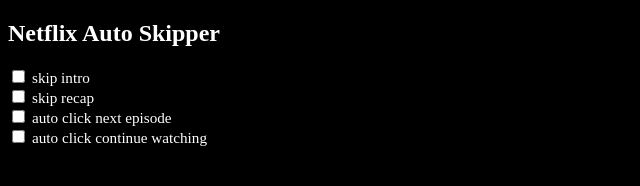
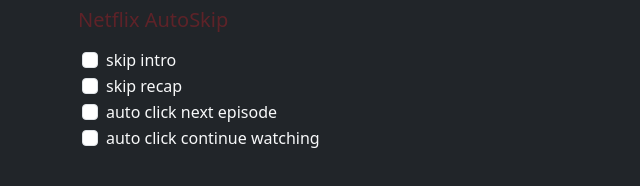
Before and after one commit to McChronicle/BingeSkipper, a website built with webpack: page src/popup/popup.html in a window 1280 px wide. Shown: the whole page, without its empty margins (0-640 px from the left). Built offline with nearby package versions, Linux system fonts and the light colour scheme; some packages are replaced by stand-ins of ours.

Commit message:
improved UI

```diff
--- a/eslint.config.mjs
+++ b/eslint.config.mjs
@@ -7,7 +7,7 @@
 export default defineConfig([
   { files: ["**/*.{js,mjs,cjs,ts,mts,cts}"], plugins: { js }, extends: ["js/recommended"] },
   { files: ["**/*.{js,mjs,cjs,ts,mts,cts}"], languageOptions: { globals: globals.browser } },
-  [globalIgnores(["dist/*", "test/*", "webpack.config.js"])],
+  [globalIgnores(["dist/*", "test/*", "src/popup/bootstrap.bundle.min.js", "webpack.config.js"])],
   tseslint.configs.recommended,
   {
     rules: {
--- a/src/popup/popup.css
+++ b/src/popup/popup.css
@@ -1,12 +1,3 @@
-body {
-    min-width: 14rem;
-    background-color: black;
+#main-container {
+    min-width: 16rem;
 }
-
-label {
-    font-size: 0.95rem;
-}
-
-label, h2 {
-    color: white;
-}
--- a/src/popup/popup.html
+++ b/src/popup/popup.html
@@ -1,44 +1,42 @@
 <!DOCTYPE html>
 <html>
   <head>
-    <title>Netflix Auto Skipper</title>
+    <title>Netflix AutoSkip</title>
     <meta charset="utf-8" />
     <link rel="stylesheet" href="popup.css" />
+    <link rel="stylesheet" href="bootstrap.min.css">
   </head>
-  <body>
-    <h2>Netflix Auto Skipper</h2>
-    <form>
-      <input
-        type="checkbox"
-        id="skip-intro"
-        name="config"
-        value="skipIntro"
-      />
-      <label for="skip-intro">skip intro</label><br />
-      <input
-        type="checkbox"
-        id="skip-recap"
-        name="config"
-        value="skipRecap"
-      />
-      <label for="skip-recap">skip recap</label><br />
-      <input
-        type="checkbox"
-        id="auto-click-next-episode"
-        name="config"
-        value="autoClickNextEpisode"
-      />
-      <label for="auto-click-next-episode">auto click next episode</label><br />
-      <input
-        type="checkbox"
-        id="auto-click-continue-watching"
-        name="config"
-        value="autoClickContinueWatching"
-      />
-      <label for="auto-click-continue-watching"
-        >auto click continue watching</label
-      ><br />
-    </form>
+  <body class="bg-dark">
+    <div class="container" id="main-container">
+      <h5 class="row user-select-none p-2" style="color: #dc1e2754">
+        Netflix AutoSkip
+      </h5>
+      <div class="form-check text-light">
+        <label class="form-check-label user-select-none" for="skip-intro">
+          <input class="form-check-input" type="checkbox" id="skip-intro" value="skipIntro"/>
+          skip intro
+        </label>
+      </div>
+      <div class="form-check text-light">
+        <label class="form-check-label user-select-none" for="skip-recap">
+          <input class="form-check-input" type="checkbox" id="skip-recap" value="skipRecap"/>
+          skip recap
+        </label>
+      </div>
+      <div class="form-check text-light">
+        <label class="form-check-label user-select-none" for="auto-click-next-episode">
+          <input class="form-check-input" type="checkbox" id="auto-click-next-episode" value="autoClickNextEpisode"/>
+          auto click next episode
+        </label>
+      </div>
+      <div class="form-check text-light mb-1">
+        <label class="form-check-label user-select-none" for="auto-click-continue-watching">
+          <input class="form-check-input" type="checkbox" id="auto-click-continue-watching" value="autoClickContinueWatching"/>
+          auto click continue watching
+        </label>
+      </div>
+    </div>
     <script type="module" src="popup.js"></script>
+    <script src="bootstrap.bundle.min.js"></script>
   </body>
 </html>
```
Also changed, not shown: dist/icons/icon128.png, dist/icons/icon16.png, dist/icons/icon32.png (added), dist/icons/icon48.png, dist/manifest.json, dist/popup/bootstrap.bundle.min.js (added), dist/popup/bootstrap.bundle.min.js.LICENSE.txt (added), dist/popup/bootstrap.min.css (added), dist/popup/popup.css, dist/popup/popup.html, src/icons/icon128.png, src/icons/icon16.png, src/icons/icon32.png (added), src/icons/icon48.png, 3 more files.
